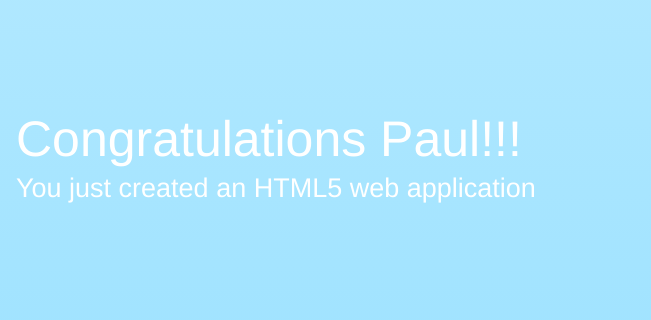
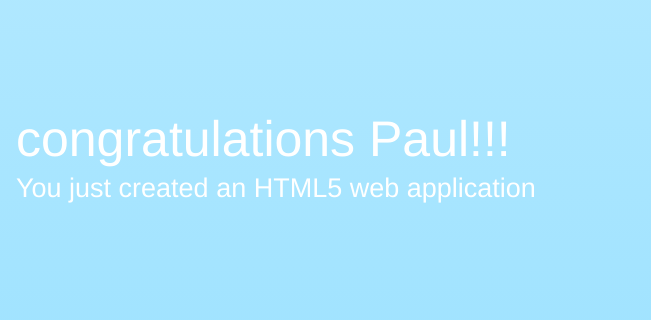
Before and after one commit to paulmcn23/static.paulaws.com, a plain HTML site: page index.html in a window 1280 px wide. Shown: the part 171-491 px from the top of the page, 629-1280 px from the left. Drawn offline with Linux system fonts and the light colour scheme.

Commit message:
Updated code

```diff
--- a/index.html
+++ b/index.html
@@ -58,7 +58,7 @@
         <div class="message">
             <a class="twitter-link" href="https://twitter.com/home/?status=I%20created%20a%20project%20with%20AWS%20CodeStar!%20%23AWS%20%23AWSCodeStar%20https%3A%2F%2Faws.amazon.com%2Fcodestar"><img src="img/tweet.svg" /></a>
             <div class="text">
-                <h1>Congratulations Paul!!!</h1>
+                <h1>congratulations Paul!!!</h1>
                 <h2>You just created an HTML5 web application</h2>
             </div>
         </div>
```
